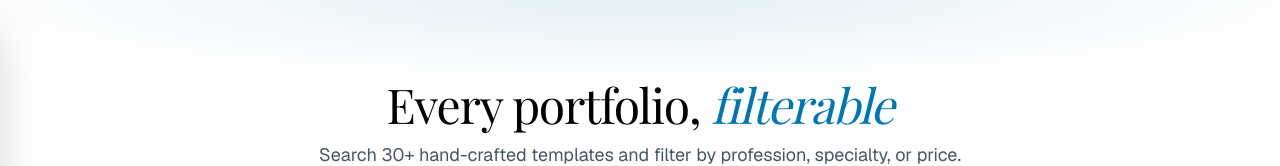
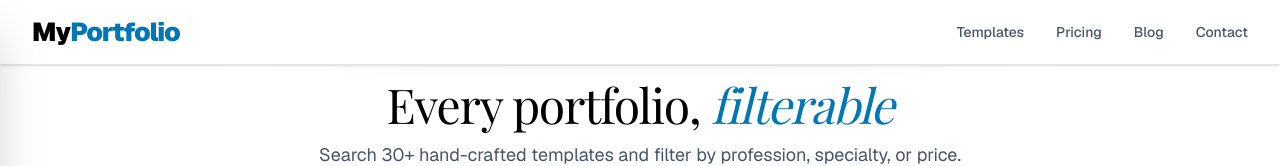
Before and after one commit to joyalvarghese458/template-app, a Next.js app: page /templates in a window 1280 px wide. Shown: the top 166 px of the page. Built offline with nearby package versions, Linux system fonts and the light colour scheme; a web font is replaced by a local one.

Commit message:
nav change

```diff
--- a/app/templates/_components/FilterShell.tsx
+++ b/app/templates/_components/FilterShell.tsx
@@ -63,7 +63,7 @@ export default function FilterShell() {
   return (
     <>
       {/* Sticky search + filter bar */}
-      <div className="sticky top-0 z-30 -mx-4 sm:-mx-6 lg:-mx-8 px-4 sm:px-6 lg:px-8 py-3 sm:py-4 bg-canvas-bg/85 backdrop-blur-md border-b border-ink/10">
+      <div className="sticky top-16 z-30 -mx-4 sm:-mx-6 lg:-mx-8 px-4 sm:px-6 lg:px-8 py-3 sm:py-4 bg-canvas-bg/85 backdrop-blur-md border-b border-ink/10">
         <div className="flex items-center gap-2 sm:gap-3">
           {/* Search input pill */}
           <div className="relative flex-1 min-w-0">
--- a/app/templates/page.tsx
+++ b/app/templates/page.tsx
@@ -1,6 +1,7 @@
 import { Suspense } from "react";
 import type { Metadata } from "next";
 import Link from "next/link";
+import Navbar from "@/components/Navbar";
 import {
   AUDIENCES,
   TEMPLATES,
@@ -54,6 +55,7 @@ export default async function TemplatesPage({
 
   return (
     <main className="bg-canvas-bg min-h-svh pb-20">
+      <Navbar />
       {/* ── Header ─────────────────────────────────────────────────── */}
       <header className="relative overflow-hidden pt-16 sm:pt-20 pb-6 sm:pb-8 px-4 sm:px-6 lg:px-8 border-b border-ink/10">
         <div
```
